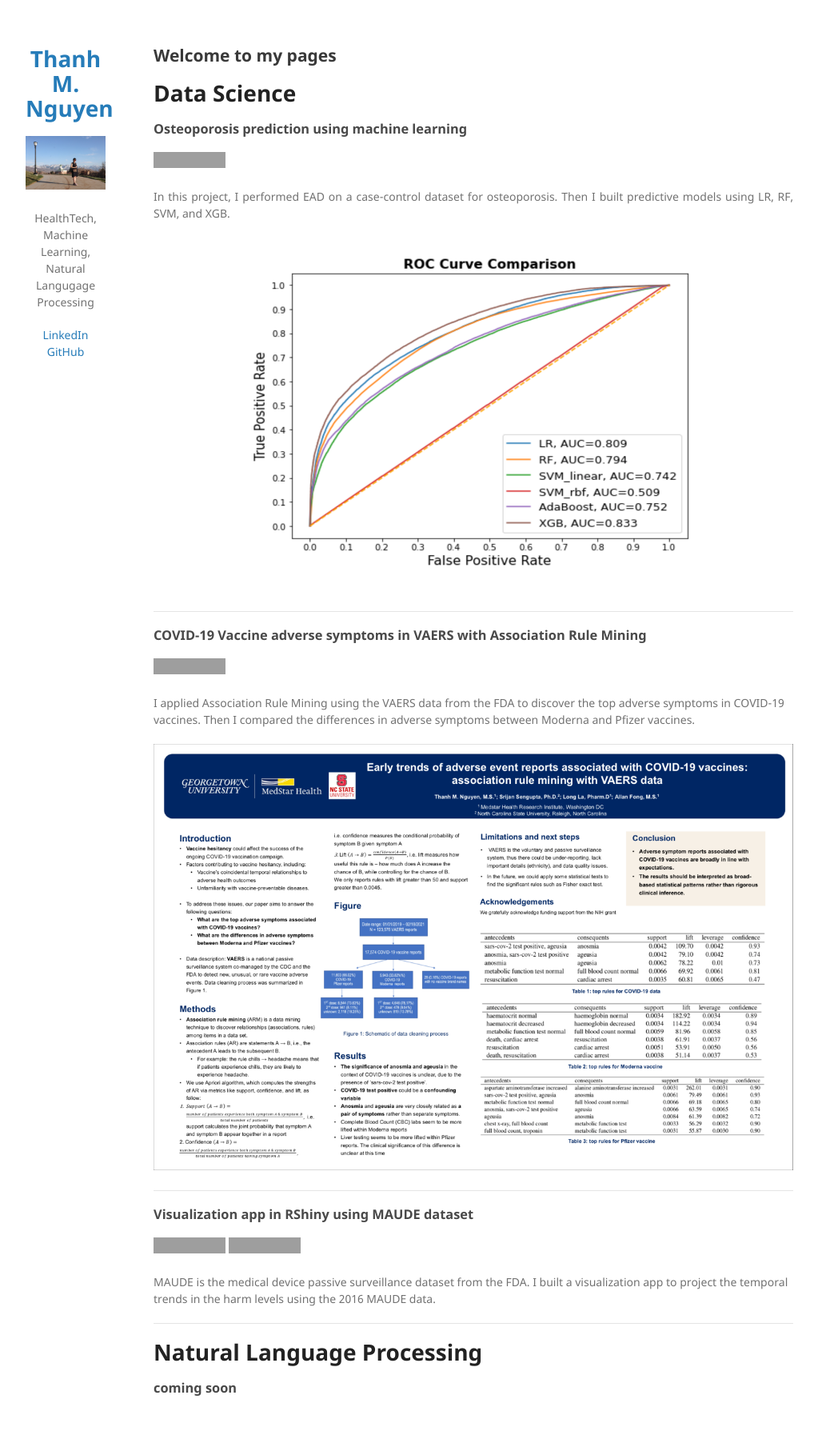
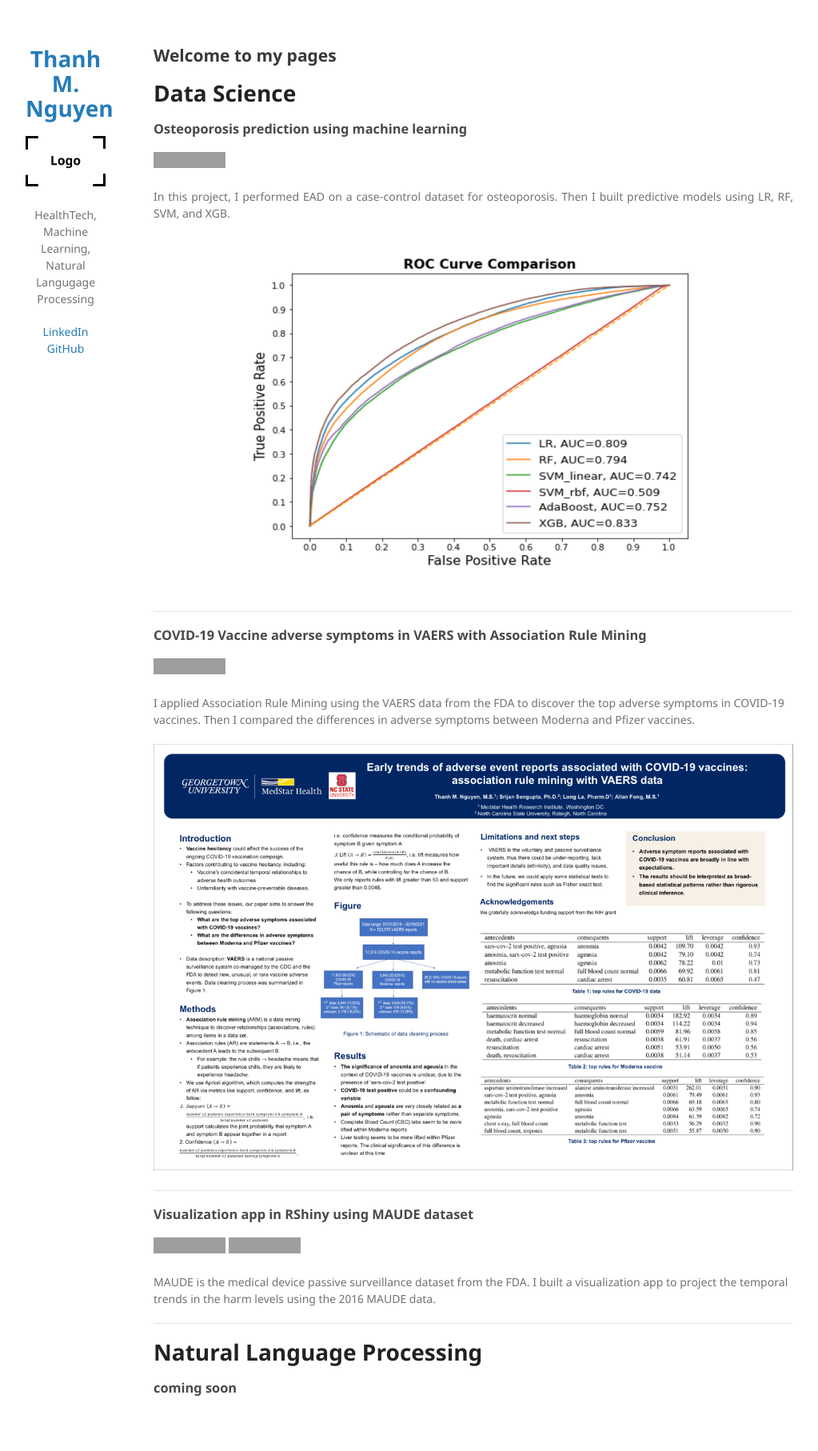
Before and after one commit to ThanhNguyen93/ThanhNguyen93.github.io, a Jekyll site: the page built from index.md, in a window 1280 px wide. Shown: the whole page at 80% size, without its empty margins (128-1151 px from the left). Built offline with Jekyll 4.4.1, drawn with Linux system fonts in a browser that asks for light colours; our own code applies the rules of GitHub Pages for plain Markdown files; grey boxes are pictures that could not be loaded.

Commit message:
Update _config.yml

```diff
--- a/_config.yml
+++ b/_config.yml
@@ -1,6 +1,6 @@
 title: <p align="center"> Thanh M. Nguyen </p>
 
-logo: /images/avarta.jpg
+logo: /assets/img/logo.png
 
 description:
   <p align="center">
```
